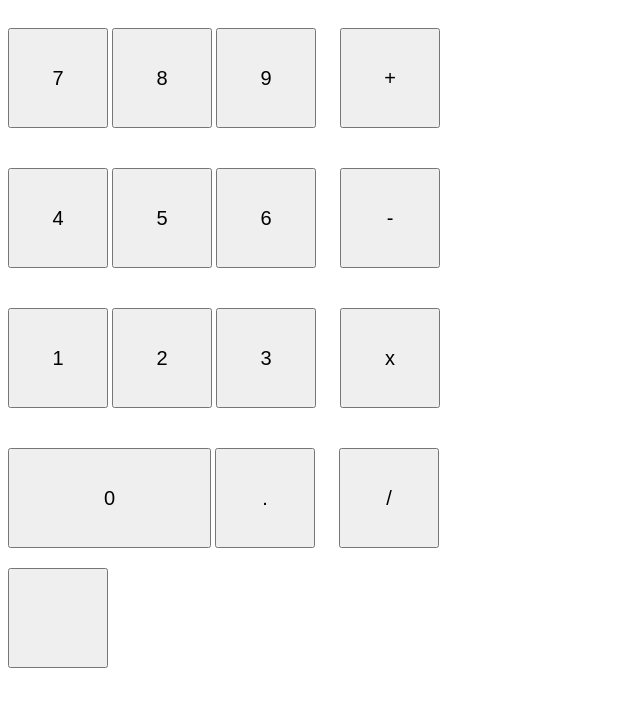
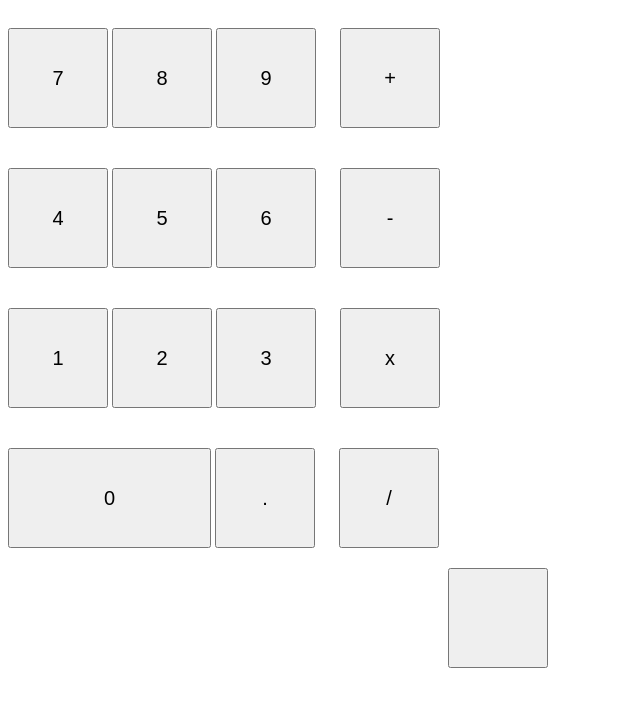
Before and after one commit to AleixSapa/Calculadora, a plain HTML site: page index.html in a window 1280 px wide. Shown: the whole page, without its empty margins (0-640 px from the left). Drawn offline with Linux system fonts and the light colour scheme.

Commit message:
segir Aciendo La calcu

```diff
--- a/index.html
+++ b/index.html
@@ -34,7 +34,7 @@
             <button class="NG" onclick="onclickSimbol('.')">.</button>
             <button class="S" onclick="onclickSimbol('/')">/</button>
         </div>
-        <button onclick="onclickEcu"></button>
+        <button id="pantalla" onclick="onclickPantalla"></button>
     </main>
 
     <footer></footer>
--- a/scripts.js
+++ b/scripts.js
@@ -12,3 +12,6 @@ function onclickNumbers(Num) {
 function onclickSimbol(Simbol) {
     alert(Simbol)
 }
+function onclickPantalla() {
+
+}
--- a/style.css
+++ b/style.css
@@ -28,6 +28,10 @@ button {
     height: 100px;
 }
 
+#pantalla {
+    margin-left: 440px;
+    margin-top: 0px;
+}
 
 
 /*
```
